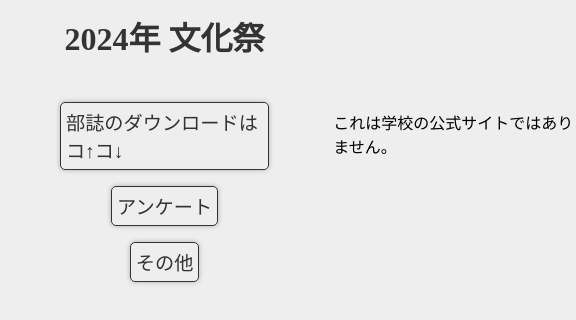
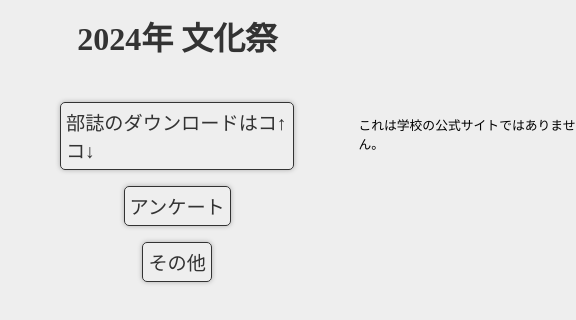
Before and after one commit to Rokkogakuin-chemistryclub/indexpage, a plain HTML site: page index.html in a window 1280 px wide. Shown: the part 266-586 px from the top of the page, 704-1280 px from the left. Drawn offline with Linux system fonts and the light colour scheme.

Commit message:
Update index.html

```diff
--- a/index.html
+++ b/index.html
@@ -71,4 +71,7 @@ body{
     color: #eee;
   }
 }
+.a{
+  font-size: 0.8rem;
+}
 </style>
```
